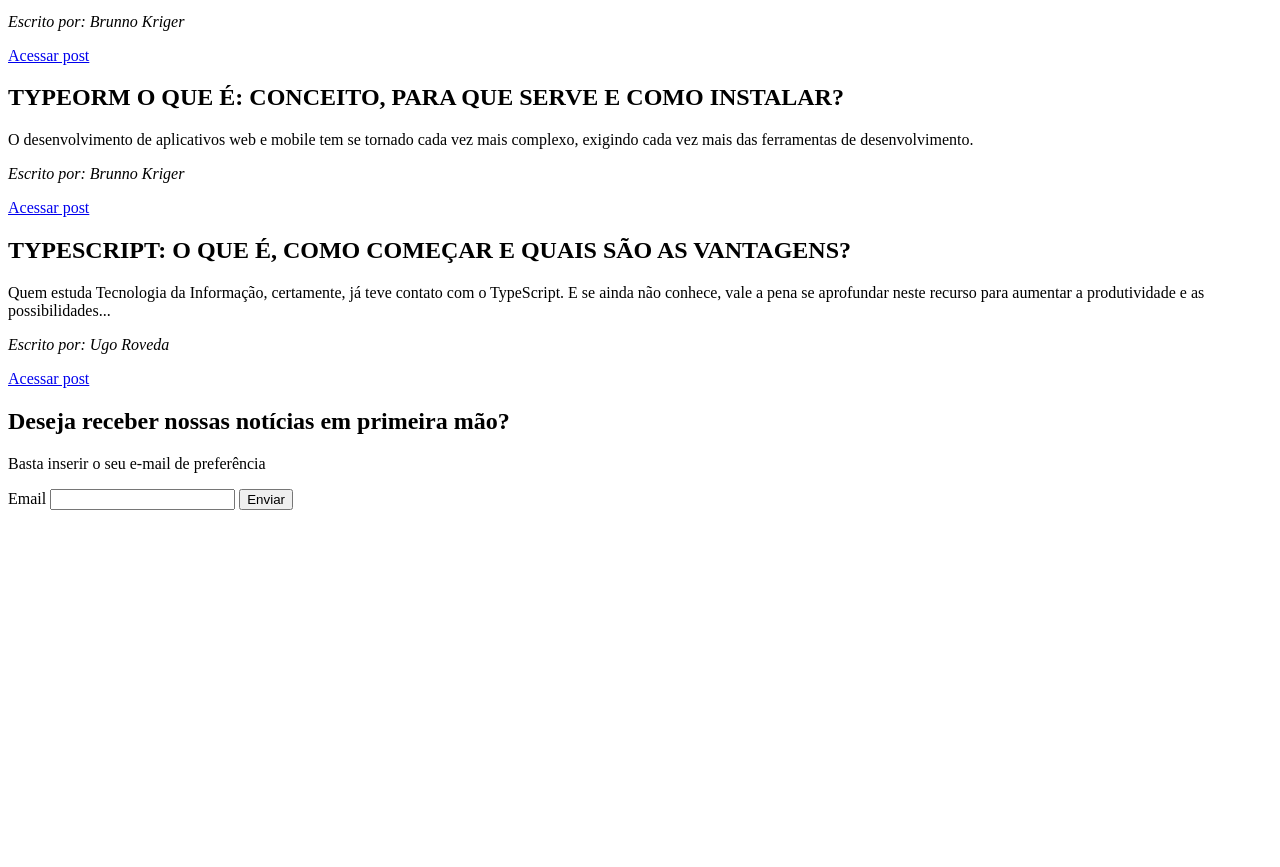
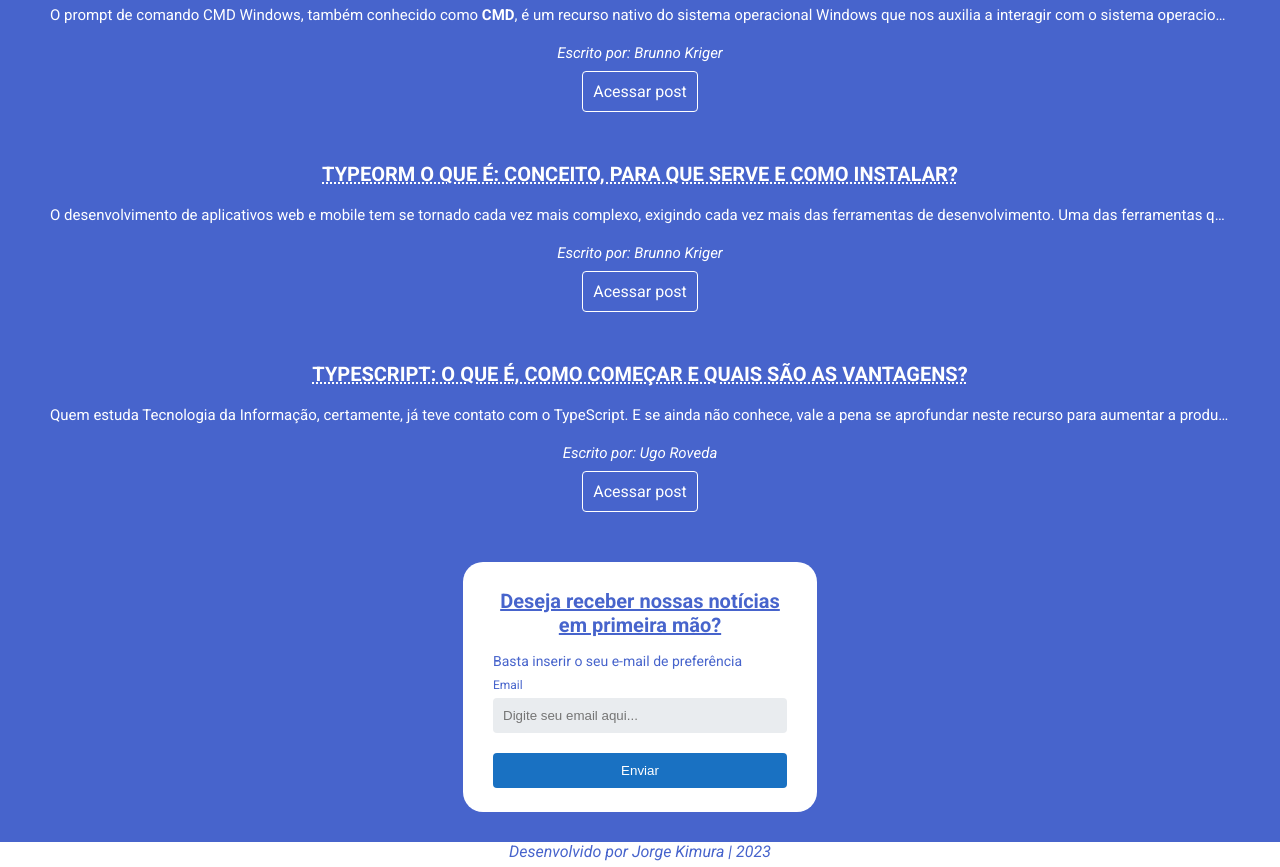
Before and after one commit to jorgekimura2001/blog-kenzie, a plain HTML site: page index.html in a window 1280 px wide. Shown: the part 324-1191 px from the top of the page. Before the commit the page ends 842 px from the top, so only its background shows below. Drawn offline with Linux system fonts and the light colour scheme.

Commit message:
CSS finalizado

```diff
--- a/index.html
+++ b/index.html
@@ -4,19 +4,25 @@
     <meta charset="UTF-8">
     <meta http-equiv="X-UA-Compatible" content="IE=edge">
     <meta name="viewport" content="width=device-width, initial-scale=1.0">
+    <link rel="preconnect" href="https://fonts.googleapis.com">
+    <link rel="preconnect" href="https://fonts.gstatic.com" crossorigin>
+    <link href="https://fonts.googleapis.com/css2?family=Roboto:ital,wght@0,100;0,300;0,400;0,500;0,700;0,900;1,100;1,300;1,400;1,500;1,700;1,900&display=swap" rel="stylesheet">
+    <link rel="stylesheet" href="style.css">
     <title>Blog da Kenzie</title>
 </head>
 <body>
+
     <section>
         <header>
             <h1>Blog da Kenzie</h1>
         </header>
     </section>
+    <main>
         <section>
             <article>
                 <h2>COMO APRENDER A PROGRAMAR DO ZERO: PASSO A PASSO</h2>
                 <p>
-                Quer entrar em um mercado de trabalho que não para de crescer, mas não sabe por onde começar? Pela programação. A programação é uma das áreas que demandará quase 800 mil profissionais até 2025.
+                    Quer entrar em um mercado de trabalho que não para de crescer, mas não sabe por onde começar? Pela programação. A programação é uma das áreas que demandará quase 800 mil profissionais até 2025.  Acompanhe esse passo a passo até o final para <strong>aprender como programar do zero</strong>. Boa leitura!
                 </p>
                 <p><em>Escrito por: Daniel Kriger</em></p>
                 <a href="https://kenzie.com.br/blog/como-aprender-a-programar-2/" target="_blank">Acessar post</a>
@@ -24,7 +30,9 @@
             <article>
                 <h2>COMANDOS CMD WINDOWS: O QUE SÃO E QUAIS OS PRINCIPAIS</h2>
                 <p>
-                O prompt de comando CMD Windowss, também conhecido como CMD, é um recurso nativo do sistema operacional Windows que nos auxilia a interagir com o sistema operacional através de comandos de texto...
+                    O prompt de comando CMD Windows, também conhecido como <strong>CMD</strong>, é um recurso nativo do sistema operacional Windows que nos auxilia a interagir com o sistema operacional através de comandos de texto simples.
+
+                    Este artigo irá explorar o que é CMD, como ver a lista de comandos no CMD e como executar comandos no CMD.
                 </p>
                 <p><em>Escrito por: Brunno Kriger</em></p>
                 <a href="https://kenzie.com.br/blog/comandos-cmd-windows/" target="_blank">Acessar post</a>
@@ -32,7 +40,7 @@
             <article>
                 <h2>TYPEORM O QUE É: CONCEITO, PARA QUE SERVE E COMO INSTALAR?</h2>
                 <p>
-                O desenvolvimento de aplicativos web e mobile tem se tornado cada vez mais complexo, exigindo cada vez mais das ferramentas de desenvolvimento.
+                    O desenvolvimento de aplicativos web e mobile tem se tornado cada vez mais complexo, exigindo cada vez mais das ferramentas de desenvolvimento. Uma das ferramentas que vem ganhando destaque é o TypeORM, uma biblioteca que tem como objetivo simplificar o trabalho com bancos de dados em projetos Node.js.
                 </p>
                 <p><em>Escrito por: Brunno Kriger</em></p>
                 <a href="https://kenzie.com.br/blog/typeorm/" target="_blank">Acessar post</a>
@@ -40,22 +48,27 @@
             <article>
                 <h2>TYPESCRIPT: O QUE É, COMO COMEÇAR E QUAIS SÃO AS VANTAGENS?</h2>
                 <p>
-                Quem estuda Tecnologia da Informação, certamente, já teve contato com o TypeScript. E se ainda não conhece, vale a pena se aprofundar neste recurso para aumentar a produtividade e as possibilidades...
+                    Quem estuda Tecnologia da Informação, certamente, já teve contato com o TypeScript. E se ainda não conhece, vale a pena se aprofundar neste recurso para aumentar a produtividade e as possibilidades quando se trabalha com Java Script (JS). Há quem pense que o TypeScript veio para substituir o JavaScript, no entanto, este é um grande erro.
+
+                    Lançado em 2012 por Anders Hejlsberg, influente engenheiro de software, o TypeScript possui diferentes conceitos e vantagens e, nos últimos anos, tem se popularizado cada vez mais entre os desenvolvedores. Considerando isso, vamos mostrar como o TypeScript pode colaborar com os seus projetos, demonstrando conceitos e, claro, quais são os seus principais benefícios. Acompanhe!
                 </p>
                 <p><em>Escrito por: Ugo Roveda</em></p>
                 <a href="https://kenzie.com.br/blog/typescript/" target="_blank">Acessar post</a>
             </article>
         </section>
 
-    <section>
+        <section class="form-section">
             <h2>Deseja receber nossas notícias em primeira mão?</h2>
             <p>Basta inserir o seu e-mail de preferência </p>
             <form>
                 <label for="email">Email</label>
-            <input type="email" required id="email" name="email">
+                <input type="email" required id="email" name="email" placeholder="Digite seu email aqui...">
                 <button>Enviar</button>
             </form>
         </section>
-
+    </main>
+    <footer>
+        <cite>Desenvolvido por Jorge Kimura | 2023</cite>
+    </footer>
 </body>
 </html>
--- /dev/null
+++ b/style.css
@@ -0,0 +1,144 @@
+*{
+    box-sizing: border-box;
+}
+
+body{
+    margin: 0;
+    height: 100vh;
+    font-family: 'Roboto', sans-serif;
+    background-color: #4764CC;
+    color: #ffffff;
+}
+header{
+    width: 100%;
+    text-align: center;
+    background-color: #ffffff;
+    color: #4764CC;
+}
+
+header h1{
+    font-size: 28px;
+    text-decoration: underline;
+    text-transform: uppercase;
+    font-weight: 900;
+    margin-top: 0;
+}
+
+main{
+    padding: 10px 50px 30px 50px;
+}
+
+section{
+    margin: 0 auto;
+    width: 100%;
+    text-align: center;
+}
+
+article{
+    margin: 20px 0;
+    height: 180px;
+}
+
+h2{
+    font-size: 20px;
+    text-decoration: dotted underline;
+}
+
+p{
+    white-space: nowrap;
+    overflow: hidden;
+    text-overflow: ellipsis;
+    width: 100%;
+    margin: 20px 0;
+    font-size: 15px;
+}
+
+a{
+    color: #ffffff;
+    text-decoration: none;
+    padding: 10px;
+    border: 1px solid #ffffff;
+    border-radius: 4px;
+}
+
+.form-section{
+    background-color: #ffffff;
+    color: #4764CC;
+    width: 30%;
+    height: 250px;
+    margin: 0 auto;
+    padding: 10px 20px;
+    text-align: initial;
+    border-radius: 20px;
+}
+
+.form-section h2{
+    text-decoration: underline;
+    text-align: center;
+    padding: 0 10px;
+}
+
+.form-section p{
+    font-size: 14px;
+    padding: 0 10px;
+    margin: initial;
+    margin-bottom: 5px;
+}
+
+.form-section form{
+    height: 50%;
+    padding: 0 10px;
+}
+
+form, input, button {
+    width: 100%;
+}
+
+label{
+    font-size: 12px;
+}
+
+input[type='email']{
+    margin-top: 5px;
+    padding: 10px;
+    padding-right: 0;
+    border: none;
+    outline: none;
+    background-color: #e9ecef;
+    border-radius: 4px;
+}
+
+input[type='email']:hover{
+    background-color: #DEE2E6;
+}
+
+input[type='email']:focus{
+    background-color: #FFFFFF;
+    border: 1px solid #000000;
+}
+
+button{
+    margin-top: 20px;
+    background-color: #1971c2;
+    color: #FFFFFF;
+    outline: none;
+    border: none;
+    height: 30%;
+    border-radius: 4px;
+    cursor: pointer;
+}
+
+button:hover{
+    background-color: #1864AB;
+}
+button:focus-within{
+    border: 1px solid #000000;
+}
+
+footer{
+    width: 100%;
+    height: 25px;
+    text-align: center;
+    background-color: #ffffff;
+    color: #4764CC;
+}
```
Lines whose indentation alone changed are shown as unchanged.
